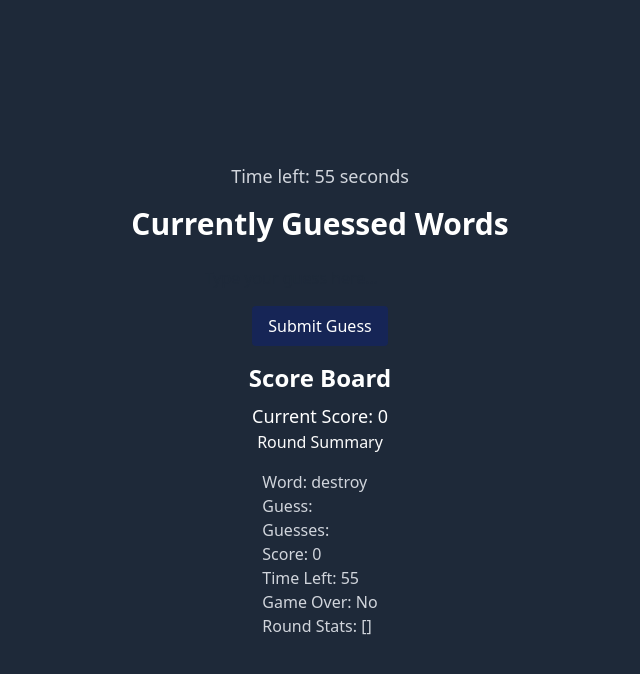
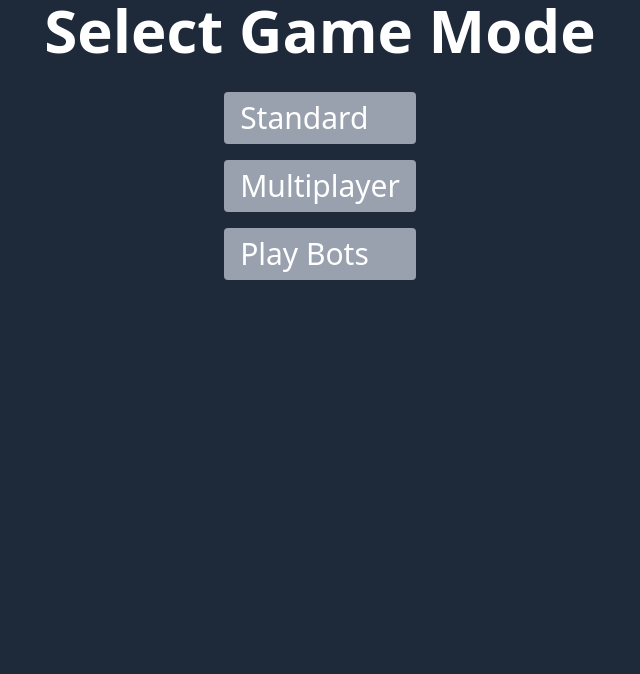
Before and after one commit to jpquinto/sonanyms, a Next.js app in the folder frontend/: page /games in a window 1280 px wide. Shown: the top 674 px of the page, without its empty margins (320-960 px from the left). Built offline with nearby package versions, Linux system fonts and the light colour scheme.

Commit message:
added GameOver/Summary page and game mode selection page

```diff
--- a/frontend/app/components/Game.tsx
+++ b/frontend/app/components/Game.tsx
@@ -7,6 +7,7 @@ import GuessInput from "./GuessInput";
 import Guesses from "./Guesses";
 import ScoreBoard from "./ScoreBoard";
 import RoundSummary from "./RoundSummary";
+import GameOver from "./GameOver";
 // import { targetWords } from '../lib/mockData';
 
 export default function Game() {
@@ -45,6 +46,11 @@ export default function Game() {
 
     setGuess('');
     //incorporate logic later to check if the guess is correct
+
+  }
+
+  if (gameOver) {
+    return <GameOver roundStats={roundStats} totalScore={score} />;
   }
 
   return (
--- /dev/null
+++ b/frontend/app/components/GameOver.tsx
@@ -0,0 +1,32 @@
+import RoundSummary from "./RoundSummary";
+
+type RoundStats = {
+  word: string;
+  guesses: string[];
+  score: number;
+};
+
+type GameOverProps = {
+  roundStats: RoundStats[];
+  totalScore: number;
+};
+
+export default function GameOver({ roundStats, totalScore }: GameOverProps) {
+
+    return (
+        <div className="min-h-screen bg-gray-800 text-white p-8">
+            <div className="max-w-4xl mx-auto">
+                <h1 className="text-5xl font-mono font-bold text-center mb-8">Game Over</h1>
+                <div className="text-center mb-8">
+                    <p className="text-4xl font-bold text-yellow-400 mb-2">Final Score: {totalScore}</p>
+                    <p className="text-xl text-gray-300">Rounds Completed: {roundStats.length}</p>
+                </div>
+                <RoundSummary roundStats={roundStats} />
+                <div className="text-center mt-8">
+                    <p className="text-2xl font-semibold">Thank you for playing!</p>
+                    <p className="text-lg text-gray-300 mt-2">Try our other game modes!</p>
+                </div>
+            </div>
+        </div>
+    )
+}
--- a/frontend/app/components/RoundSummary.tsx
+++ b/frontend/app/components/RoundSummary.tsx
@@ -9,19 +9,30 @@ type RoundSummaryProps = {
 };
 
 export default function RoundSummary({ roundStats }: RoundSummaryProps) {
+  if (roundStats.length === 0) {
+    return (
+      <div className="text-gray-500 text-lg">
+        No rounds completed yet.
+      </div>
+    );
+  }
+
   return (
-    <div>
-      <h2>Round Summary</h2>
-      <ul>
+    <div className="mt-6">
+      <h2 className="text-2xl font-semibold mb-4 text-white">Game Summary</h2>
+      <div className="space-y-4">
         {roundStats.map((round, index) => (
-          <li key={index}>
-            <h3>Round {index + 1}</h3>
-            <p>Word: {round.word}</p>
-            <p>Guesses: {round.guesses.join(', ')}</p>
-            <p>Score: {round.score}</p>
-          </li>
+          <div key={index} className="border border-gray-600 rounded-lg p-4 bg-gray-700">
+            <h3 className="text-xl font-bold mb-2 text-white">Round {index + 1}</h3>
+            <p className="text-lg mb-2 text-gray-200"><span className="font-semibold">Word:</span> {round.word}</p>
+            <p className="text-lg mb-2 text-gray-200">
+              <span className="font-semibold">Guesses ({round.guesses.length}): </span>
+              {round.guesses.length > 0 ? round.guesses.join(', ') : 'No guesses made'}
+            </p>
+            <p className="text-lg font-semibold text-green-400">Score: {round.score}</p>
+          </div>
         ))}
-      </ul>
+      </div>
     </div>
   )
 }
--- a/frontend/app/games/page.tsx
+++ b/frontend/app/games/page.tsx
@@ -1,5 +1,50 @@
+'use client';
+
+
 import Game from "../components/Game"
+import { useRouter } from "next/navigation";
+import { useState } from "react";
+import { Button } from "@/components/ui/button";
+import Link from "next/link";
 
-export default function GamePage() {
-  return <Game />
+// Display different game modes
+export default function GamesPage() {
+
+  const [selectMode, setSelectMode] = useState<"standard" | "multiplayer" | "bots">();
+
+
+return (
+  <div className="flex flex-col items-center justify-starter min-h-screen bg-gray-800 text-white">
+    <div className="text-6xl font-bold mb-8">Select Game Mode</div>
+    <div className="flex flex-col space-y-4">
+      <Link
+        href="/games/standard"
+        className={`text-3xl px-4 py-2 rounded ${
+          selectMode === 'standard' ? 'bg-blue-600' : 'bg-gray-400 hover:bg-blue-500'
+        }`}
+        >
+        Standard
+      </Link>
+
+      <Link
+        href="/games/multiplayer"
+        className={`text-3xl px-4 py-2 rounded ${
+          selectMode === 'multiplayer' ? 'bg-blue-600' : 'bg-gray-400 hover:bg-blue-500'
+        }`}
+        >
+        Multiplayer
+      </Link>
+
+      <Link
+        href="/games/bots"
+        className={`text-3xl px-4 py-2 rounded ${
+          selectMode === 'bots' ? 'bg-blue-600' : 'bg-gray-400 hover:bg-blue-500'
+        }`}
+        >
+        Play Bots
+      </Link>
+      </div>
+
+  </div>
+)
 }
--- a/frontend/app/page.tsx
+++ b/frontend/app/page.tsx
@@ -1,28 +1,20 @@
 'use client';
 import React from 'react';
-
-import { useRouter } from 'next/navigation';
+import Link from 'next/link';
 
 
 export default function Homepage() {
-
-  const router = useRouter();
-
-  const startGame = () => {
-    router.push('/game');
-  }
 
   return (
     //Homepage
     <div className='flex flex-col items-center justify-center h-screen bg-gray-800'>
       <h1 className='text-4xl font-bold text-white mb-6'>Welcome to Sonanyms</h1>
       <p className='text-lg text-gray-300 mb-4'>A fun game to test your vocabulary!</p>
-      <button
-        onClick={startGame}
+      <Link href={"/games"}
         className='px-4 py-2 text-white bg-blue-950 rounded hover:bg-blue-500'
       >
         Start Game
-      </button>
+      </Link>
     </div>
   )
 }
--- a/frontend/components/game_clients/standard_game_client.tsx
+++ b/frontend/components/game_clients/standard_game_client.tsx
@@ -8,6 +8,7 @@ import { Card } from "../ui/card";
 import { Input } from "../ui/input";
 import { cn } from "@/lib/utils";
 import { Badge } from "../ui/badge";
+import GameOver from "@/app/components/GameOver";
 
 export const StandardGameClient = () => {
 
@@ -28,6 +29,7 @@ export const StandardGameClient = () => {
     const [correctStrongMatches, setCorrectStrongMatches] = useState<string[]>([]);
     const [correctWeakMatches, setCorrectWeakMatches] = useState<string[]>([]);
     const [incorrectAnswers, setIncorrectAnswers] = useState<string[]>([]);
+    const [roundStats, setRoundStats] = useState<{ word: string; guesses: string[]; score: number }[]>([]);
 
     const currentWord = words[currentWordIndex];
 
@@ -52,12 +54,41 @@ export const StandardGameClient = () => {
 
     useEffect(() => {
         if (currentWordIndex >= 4) {
+
+            if (currentWord && roundStats.length < 5) {
+                const allGuesses = [
+                    ...correctStrongestMatches,
+                    ...correctStrongMatches,
+                    ...correctWeakMatches,
+                    ...incorrectAnswers
+                ];
+
+                setRoundStats(prev => [...prev, {
+                    word: currentWord.word,
+                    guesses: allGuesses,
+                    score: roundScore
+                }]);
+            }
             setGameOver(true);
             return;
         }
 
-        // Round over
+
         if (roundTimeLeft === 0) {
+
+            const allGuesses = [
+                ...correctStrongestMatches,
+                ...correctStrongMatches,
+                ...correctWeakMatches,
+                ...incorrectAnswers
+            ];
+
+            setRoundStats(prev => [...prev, {
+                word: currentWord.word,
+                guesses: allGuesses,
+                score: roundScore
+            }]);
+
             setCurrentWordIndex(prev => prev + 1);
             setRoundTimeLeft(60);
             setRoundScore(0);
@@ -81,7 +112,7 @@ export const StandardGameClient = () => {
     if (gameOver) {
         return (
             <div>
-                Game Over
+                <GameOver roundStats={roundStats} totalScore={gameScore} />
             </div>
         )
     }
```
Also changed, not shown: 1 other file (tests, documents, lock files or other folders).
